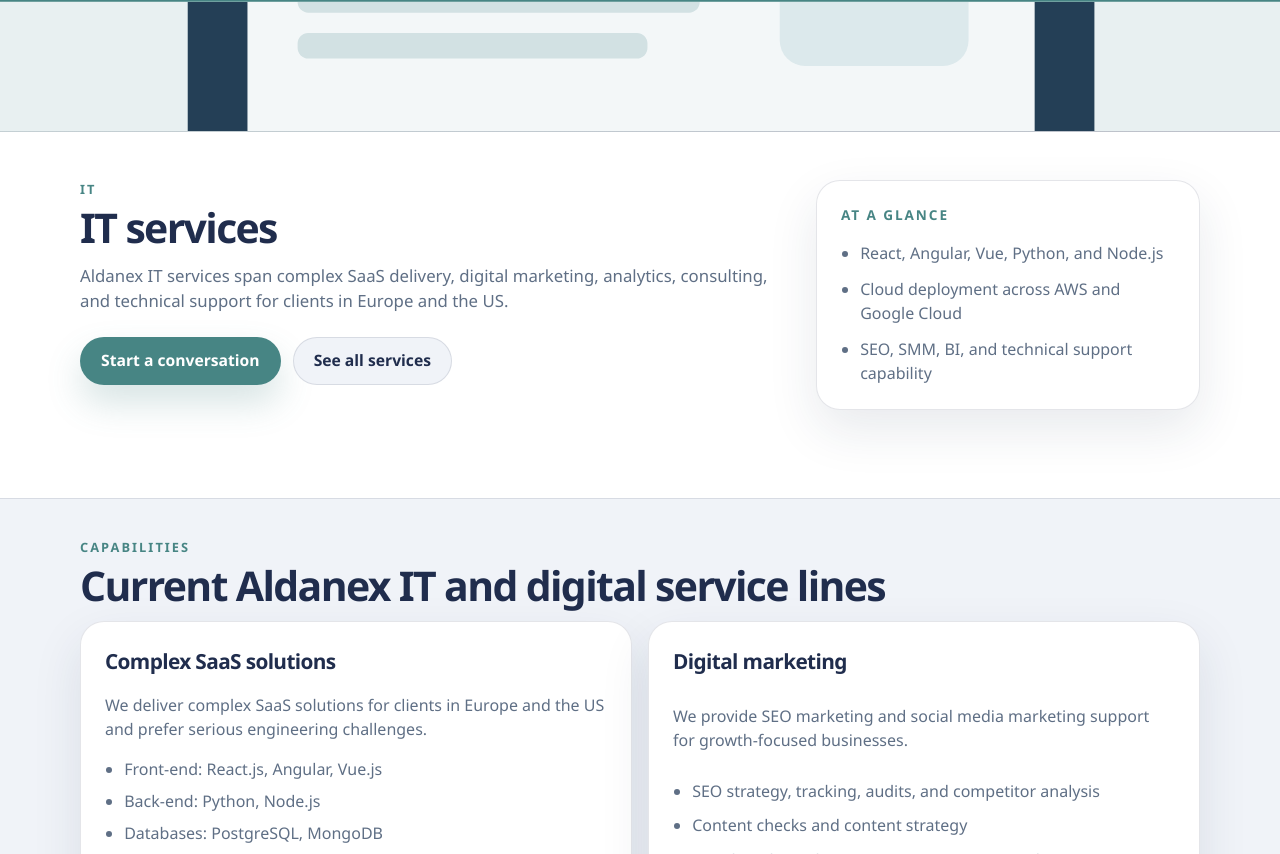
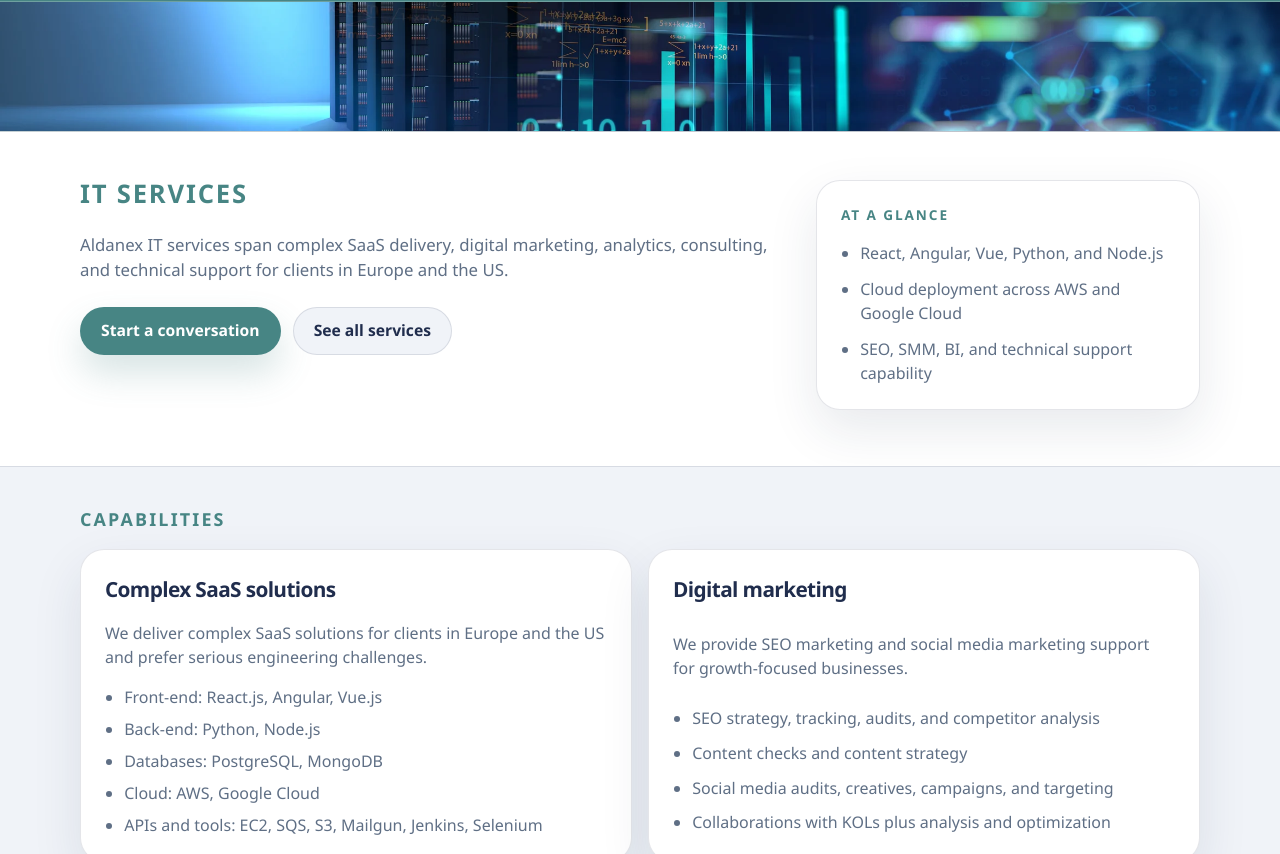
Before and after one commit to d-m-g/aldanex-site, a Next.js app: page /it in a window 1280 px wide. Shown: the part 106-960 px from the top of the page. Built offline with nearby package versions, Linux system fonts and the light colour scheme.

Commit message:
Added animation to IT page, remade headings

```diff
--- a/src/app/it/page.jsx
+++ b/src/app/it/page.jsx
@@ -23,12 +23,11 @@
           fill
           priority
           sizes="100vw"
-          src="/assets/service-it.svg"
+          src="/assets/SERVICES/What_is_Information_Technology.webp"
         />
       </section>
       <PageHero
         description="Aldanex IT services span complex SaaS delivery, digital marketing, analytics, consulting, and technical support for clients in Europe and the US."
-        eyebrow="IT"
         primaryCta={{ href: "/#contact", label: "Start a conversation" }}
         secondaryCta={{ href: "/#services", label: "See all services" }}
         stats={[
@@ -41,7 +40,6 @@
       <OfferGridSection
         eyebrow="Capabilities"
         items={itCapabilities}
-        title="Current Aldanex IT and digital service lines"
       />
       <ContactCalloutSection />
     </main>
--- a/src/components/Card.module.css
+++ b/src/components/Card.module.css
@@ -1,7 +1,45 @@
 .card {
+  position: relative;
   background: var(--color-surface-strong);
   border: 1px solid var(--color-line);
   border-radius: var(--radius-card);
   box-shadow: var(--shadow-soft);
   backdrop-filter: blur(12px);
+  isolation: isolate;
+  transform: translateY(0);
+  transition:
+    transform 280ms cubic-bezier(0.22, 1, 0.36, 1),
+    box-shadow 320ms cubic-bezier(0.22, 1, 0.36, 1);
 }
+
+.card::after {
+  content: "";
+  position: absolute;
+  inset: -1px;
+  border: 1px solid color-mix(in srgb, var(--color-accent) 65%, white);
+  border-radius: inherit;
+  opacity: 0;
+  transform: scale(1) translateY(0);
+  transition: opacity 220ms ease;
+  pointer-events: none;
+}
+
+.card:hover,
+.card:focus-within {
+  transform: translateY(-3px);
+  box-shadow:
+    var(--shadow-soft),
+    0 12px 26px color-mix(in srgb, var(--color-accent) 14%, transparent);
+}
+
+.card:hover::after,
+.card:focus-within::after {
+  opacity: 0.95;
+}
+
+@media (prefers-reduced-motion: reduce) {
+  .card,
+  .card::after {
+    transition: none;
+  }
+}
--- a/src/components/Heading.module.css
+++ b/src/components/Heading.module.css
@@ -5,14 +5,17 @@
 .eyebrow {
   margin-bottom: var(--space-2);
   color: var(--color-accent-dark);
-  font-size: 0.8rem;
+  font-size: clamp(0.95rem, 1.4vw, 1.2rem);
   font-weight: 700;
-  letter-spacing: 0.16em;
+  letter-spacing: 0.12em;
   text-transform: uppercase;
 }
 
 .heading {
-  font-size: clamp(1.7rem, 3.2vw, 3.2rem);
-  line-height: 0.98;
-  letter-spacing: -0.04em;
+  color: var(--color-accent-dark);
+  font-size: clamp(1.15rem, 2vw, 1.8rem);
+  font-weight: 700;
+  line-height: 1.12;
+  letter-spacing: 0.07em;
+  text-transform: uppercase;
 }
--- a/src/components/SiteHeader.jsx
+++ b/src/components/SiteHeader.jsx
@@ -10,7 +10,7 @@
 const navItems = [
   { href: "/", label: "Home" },
   { href: "/property", label: "Property" },
-  { href: "/it", label: "IT" },
+  { href: "/it", label: "IT services" },
   { href: "/#contact", label: "Contact" },
 ];
 
--- a/src/sections/OfferGridSection.jsx
+++ b/src/sections/OfferGridSection.jsx
@@ -7,10 +7,16 @@
 export default function OfferGridSection({ eyebrow, title, intro, items }) {
   return (
     <Section tone="accent">
-      <div className={`${styles.intro} ${!intro ? styles.introCompact : ""}`}>
-        <Heading eyebrow={eyebrow}>{title}</Heading>
-        {intro ? <p className={styles.copy}>{intro}</p> : null}
-      </div>
+      {title || eyebrow || intro ? (
+        <div className={`${styles.intro} ${!intro ? styles.introCompact : ""}`}>
+          {title ? (
+            <Heading eyebrow={eyebrow}>{title}</Heading>
+          ) : eyebrow ? (
+            <p className={styles.eyebrowOnly}>{eyebrow}</p>
+          ) : null}
+          {intro ? <p className={styles.copy}>{intro}</p> : null}
+        </div>
+      ) : null}
       <div className={styles.grid}>
         {items.map((item) => (
           <Card
--- a/src/sections/OfferGridSection.module.css
+++ b/src/sections/OfferGridSection.module.css
@@ -11,6 +11,14 @@
 .copy {
   max-width: 44rem;
   color: var(--color-muted);
+}
+
+.eyebrowOnly {
+  color: var(--color-accent-dark);
+  font-size: clamp(0.95rem, 1.4vw, 1.2rem);
+  font-weight: 700;
+  letter-spacing: 0.12em;
+  text-transform: uppercase;
 }
 
 .grid {
--- a/src/sections/PageHero.jsx
+++ b/src/sections/PageHero.jsx
@@ -15,10 +15,14 @@
   return (
     <Section className={styles.section}>
       <div className={styles.layout}>
-        <div>
-          <Heading as="h1" eyebrow={eyebrow}>
-            {title}
-          </Heading>
+        <div className={styles.content}>
+          {title ? (
+            <Heading as="h1" eyebrow={eyebrow}>
+              {title}
+            </Heading>
+          ) : eyebrow ? (
+            <p className={styles.eyebrowOnly}>{eyebrow}</p>
+          ) : null}
           <p className={styles.description}>{description}</p>
           <div className={styles.actions}>
             {primaryCta ? (
--- a/src/sections/PageHero.module.css
+++ b/src/sections/PageHero.module.css
@@ -1,5 +1,6 @@
 .section {
   padding-top: var(--space-7);
+  padding-bottom: var(--space-6);
 }
 
 .layout {
@@ -8,18 +9,33 @@
   align-items: start;
 }
 
+.content {
+  display: grid;
+  gap: var(--space-5);
+  align-content: start;
+}
+
 .description {
   max-width: 44rem;
-  margin-top: var(--space-4);
+  margin-top: 0;
   color: var(--color-muted);
   font-size: 1.05rem;
+}
+
+.eyebrowOnly {
+  margin-bottom: 0;
+  color: var(--color-accent-dark);
+  font-size: clamp(0.95rem, 1.4vw, 1.2rem);
+  font-weight: 700;
+  letter-spacing: 0.12em;
+  text-transform: uppercase;
 }
 
 .actions {
   display: flex;
   flex-wrap: wrap;
   gap: var(--space-3);
-  margin-top: var(--space-5);
+  margin-top: 0;
 }
 
 .card {
```
